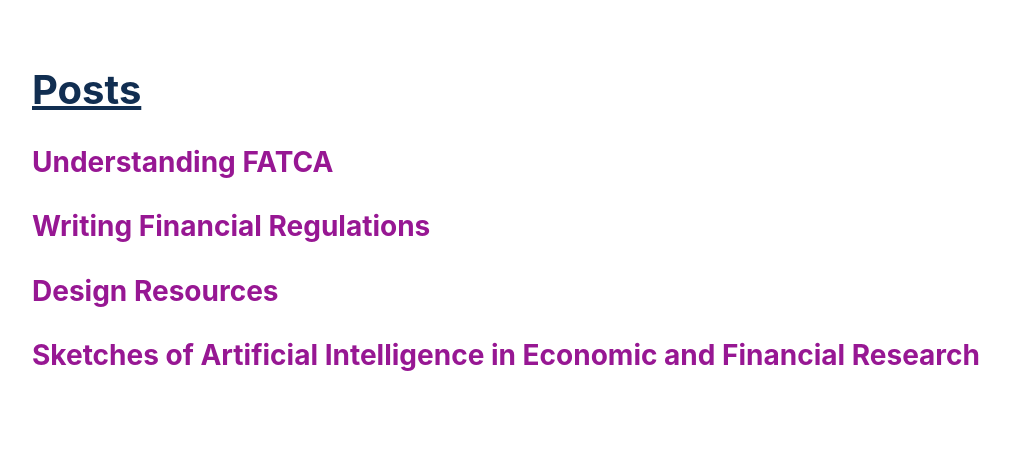
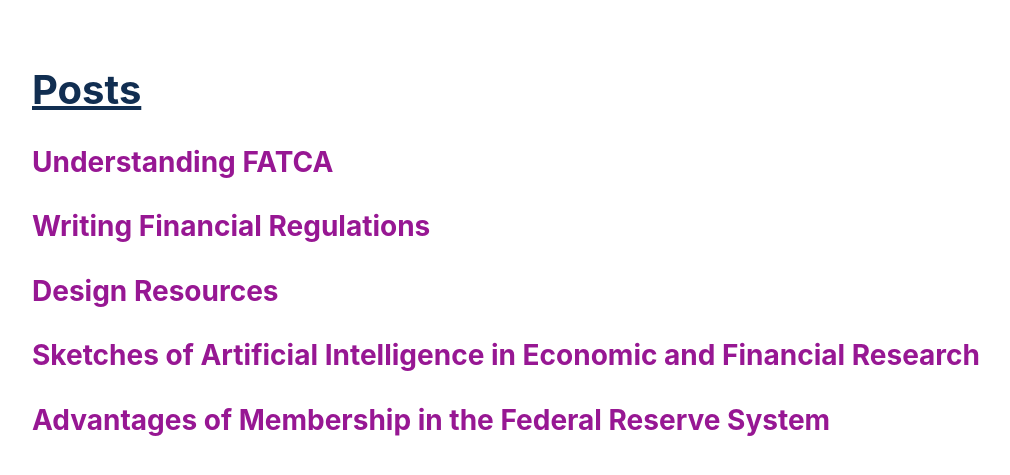
Before and after one commit to johnrieth-zz/johnrieth.github.io, a Jekyll site: the page built from index.md, in a window 1280 px wide. Shown: the top 475 px of the page, without its empty margins (16-1026 px from the left). Built offline with Jekyll 4.4.1, drawn with Linux system fonts in a browser that asks for light colours.

Commit message:
advantages

```diff
--- a/_layouts/home.html
+++ b/_layouts/home.html
@@ -10,6 +10,8 @@ layout: default
     {% for post in site.posts %}
     <h3><a href="{{ post.url }}">{{ post.title }}</a></h3>
 
-{% endfor %}
+    {% endfor %}
+    <h3><a href="https://johnrieth.github.io/advantages/">Advantages of Membership in the Federal Reserve System</a></h3>
+
 
 </div>
```
